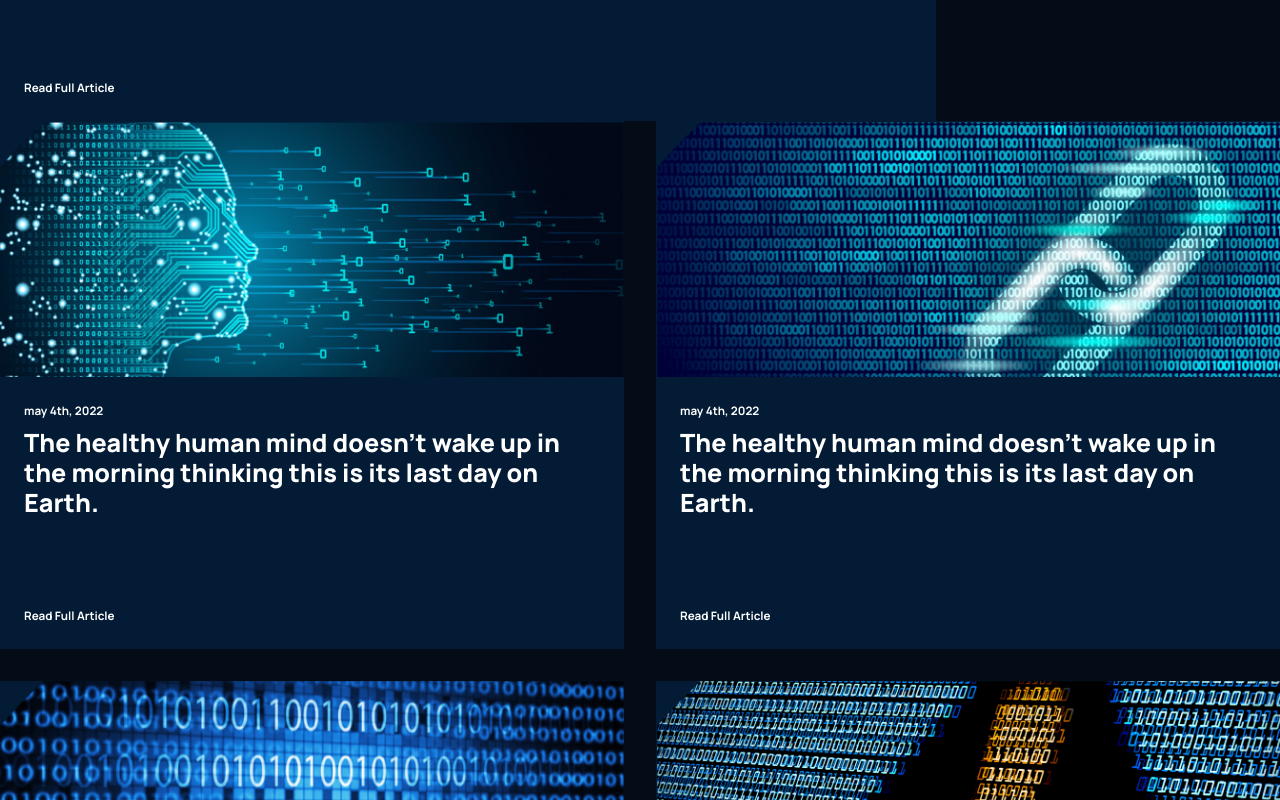
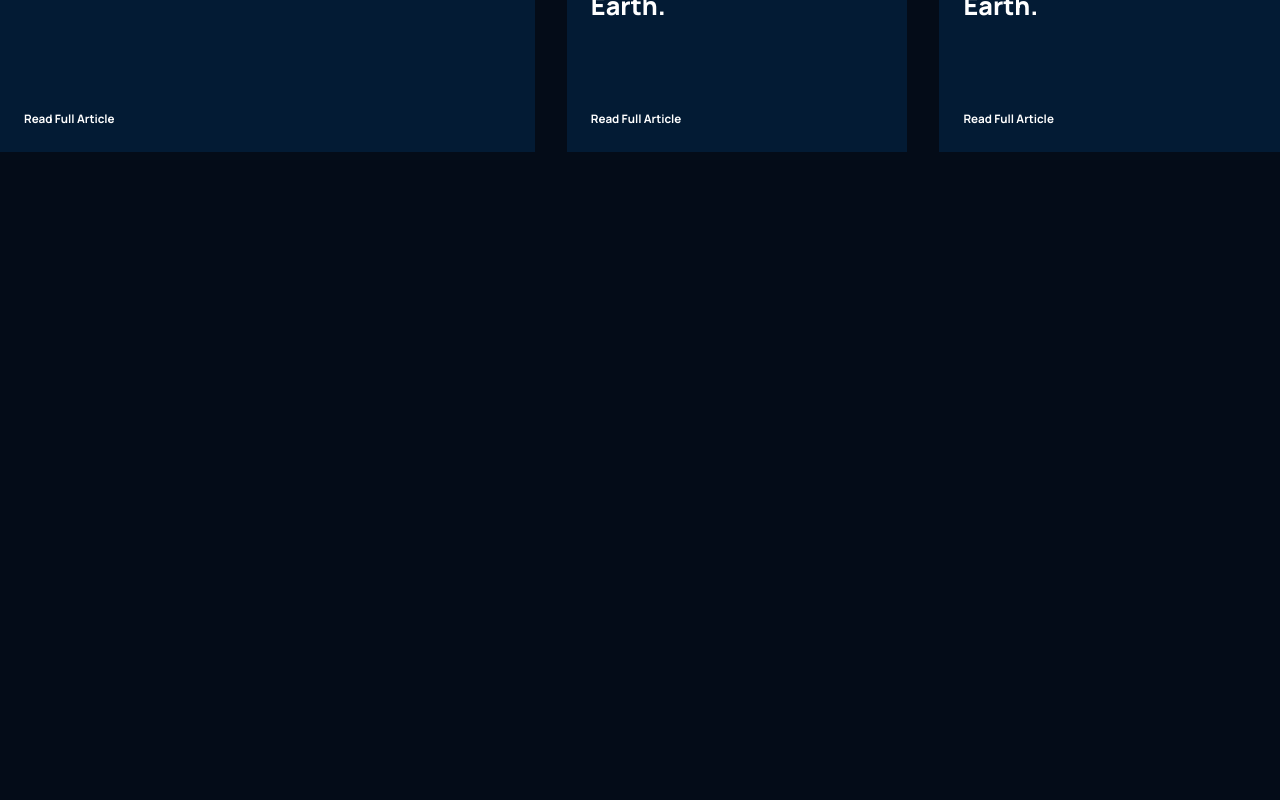
Before and after one commit to psions/Capstone, a React (Create React App) app in the folder frontend/: page / in a window 1280 px wide. Shown: the part 3340-4140 px from the top of the page. After the commit the page ends 3492 px from the top, so only its background shows below. Built offline with nearby package versions, Linux system fonts and the light colour scheme.

Commit message:
edited style to fit page ui correctly on all platforms

```diff
--- a/frontend/src/containers/article/article.css
+++ b/frontend/src/containers/article/article.css
@@ -5,6 +5,7 @@
     display: flex;
     flex-direction: column;
     background: var(--color-footer);
+    /* max-width: max-content; */
 }
 
 .gpt3__blog-container_article-image {
--- a/frontend/src/containers/blog/Blog.jsx
+++ b/frontend/src/containers/blog/Blog.jsx
@@ -13,8 +13,6 @@ const Blog = () => {
         <div className='gpt3__blog-container_groupA'>
           <Article imgUrl={blog01} date="may 4th, 2022" title="The healthy human mind doesn't wake up in the morning thinking this is its last day on Earth."/>
         </div>
-      </div>
-      <div className='gpt3__blog-container'>
         <div className='gpt3__blog-container_groupB'>
           <Article imgUrl={blog02} date="may 4th, 2022" title="The healthy human mind doesn't wake up in the morning thinking this is its last day on Earth."/>
           <Article imgUrl={blog03} date="may 4th, 2022" title="The healthy human mind doesn't wake up in the morning thinking this is its last day on Earth."/>
--- a/frontend/src/containers/blog/blog.css
+++ b/frontend/src/containers/blog/blog.css
@@ -22,10 +22,12 @@
     display: flex;
     flex-direction: row;
 }
+
 .gpt3__blog-container_groupA {
     flex: 0.75;
     margin-right: 2rem;
 }
+
 .gpt3__blog-container_groupB {
     flex: 1;
 
```
